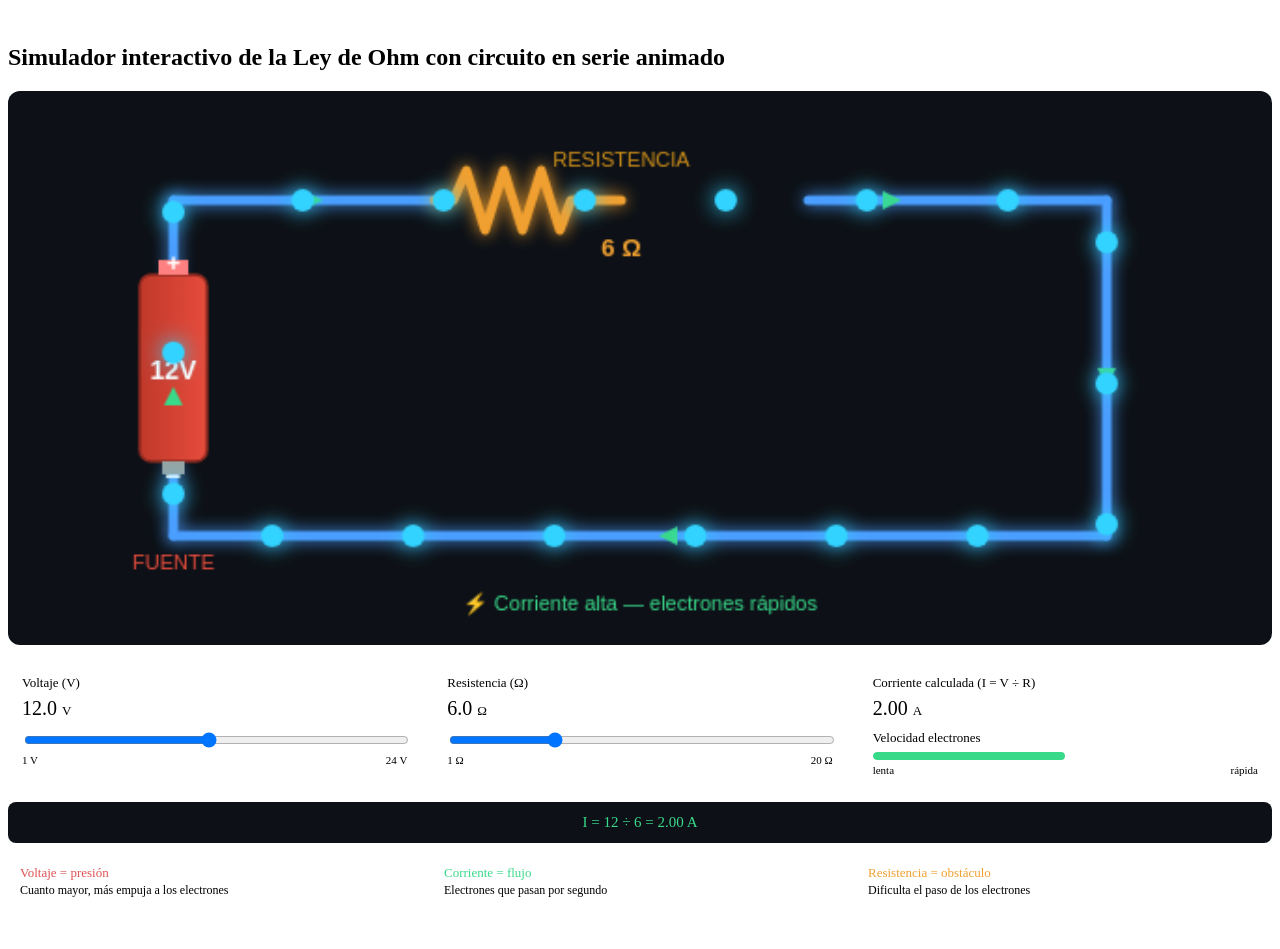
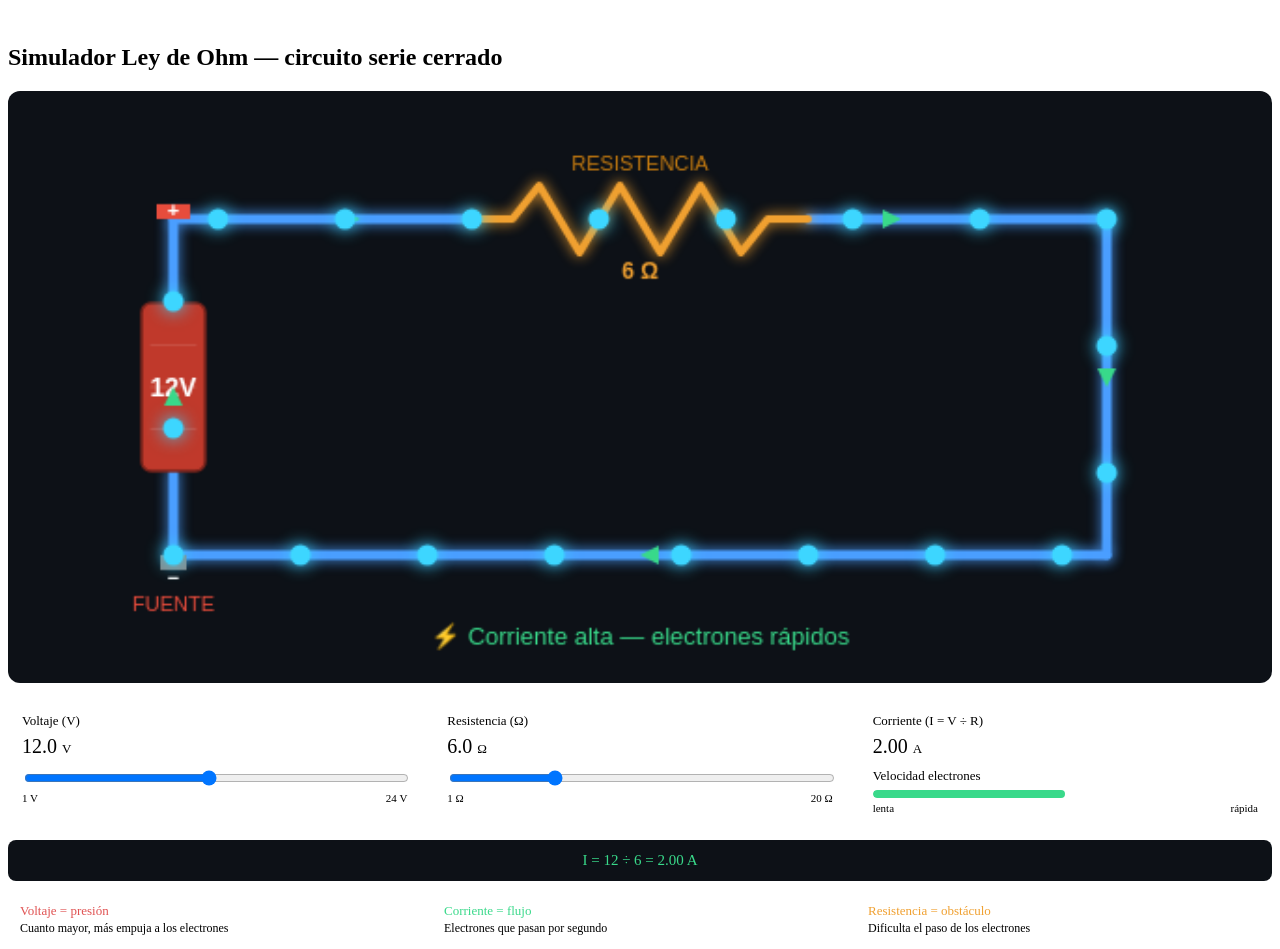
Before and after one commit to ntzblanco-dot/recursos-tesis, a plain HTML site: page ley_de_ohm_circuito_serie/index.html in a window 1280 px wide. Drawn offline with Linux system fonts and the light colour scheme.

Commit message:
Update index.html

```diff
--- a/ley_de_ohm_circuito_serie/index.html
+++ b/ley_de_ohm_circuito_serie/index.html
@@ -1,300 +1,243 @@
 
 <style>
-  .ohm-wrap { font-family: var(--font-sans); padding: 1rem 0; }
-  .circuit-bg { background: #0d1117; border-radius: 12px; padding: 16px; margin-bottom: 16px; }
-  .controls { display: grid; grid-template-columns: repeat(auto-fit, minmax(200px, 1fr)); gap: 12px; }
-  .ctrl-card { background: var(--color-background-secondary); border: 0.5px solid var(--color-border-tertiary); border-radius: 8px; padding: 14px; }
-  .ctrl-label { font-size: 13px; color: var(--color-text-secondary); margin-bottom: 6px; }
-  .ctrl-value { font-size: 20px; font-weight: 500; color: var(--color-text-primary); margin-bottom: 10px; }
-  .ctrl-value span { font-size: 13px; font-weight: 400; color: var(--color-text-secondary); }
-  .formula-box { background: #0d1117; border-radius: 8px; padding: 12px; text-align: center; margin-top: 12px; }
-  .formula-text { font-size: 15px; font-weight: 500; color: #39d98a; font-family: var(--font-mono); }
-  .speed-bar-track { height: 8px; background: var(--color-background-primary); border: 0.5px solid var(--color-border-tertiary); border-radius: 4px; overflow: hidden; margin-top: 6px; }
-  .speed-bar-fill { height: 100%; border-radius: 4px; transition: width 0.4s ease, background 0.4s ease; }
-  .legend { display: grid; grid-template-columns: repeat(auto-fit, minmax(160px, 1fr)); gap: 8px; margin-top: 12px; }
-  .legend-item { font-size: 12px; color: var(--color-text-secondary); background: var(--color-background-secondary); border: 0.5px solid var(--color-border-tertiary); border-radius: 6px; padding: 10px 12px; }
-  .legend-item strong { display: block; font-size: 13px; font-weight: 500; margin-bottom: 2px; }
+.ohm-wrap{font-family:var(--font-sans);padding:1rem 0}
+.circuit-bg{background:#0d1117;border-radius:12px;padding:16px;margin-bottom:16px}
+.controls{display:grid;grid-template-columns:repeat(auto-fit,minmax(200px,1fr));gap:12px}
+.ctrl-card{background:var(--color-background-secondary);border:0.5px solid var(--color-border-tertiary);border-radius:8px;padding:14px}
+.ctrl-label{font-size:13px;color:var(--color-text-secondary);margin-bottom:6px}
+.ctrl-value{font-size:20px;font-weight:500;color:var(--color-text-primary);margin-bottom:10px}
+.ctrl-value span{font-size:13px;font-weight:400;color:var(--color-text-secondary)}
+.formula-box{background:#0d1117;border-radius:8px;padding:12px;text-align:center;margin-top:12px}
+.formula-text{font-size:15px;font-weight:500;color:#39d98a;font-family:var(--font-mono)}
+.sptrk{height:8px;background:var(--color-background-primary);border:0.5px solid var(--color-border-tertiary);border-radius:4px;overflow:hidden;margin-top:6px}
+.spfil{height:100%;border-radius:4px;transition:width .4s,background .4s}
+.legend{display:grid;grid-template-columns:repeat(auto-fit,minmax(160px,1fr));gap:8px;margin-top:12px}
+.leg{font-size:12px;color:var(--color-text-secondary);background:var(--color-background-secondary);border:0.5px solid var(--color-border-tertiary);border-radius:6px;padding:10px 12px}
+.leg strong{display:block;font-size:13px;font-weight:500;margin-bottom:2px}
 </style>
 
 <div class="ohm-wrap">
-  <h2 class="sr-only">Simulador interactivo de la Ley de Ohm con circuito en serie animado</h2>
-
-  <div class="circuit-bg">
-    <canvas id="cvs" width="660" height="280" style="width:100%;display:block;border-radius:8px;"></canvas>
-  </div>
-
+<h2 class="sr-only">Simulador Ley de Ohm — circuito serie cerrado</h2>
+<div class="circuit-bg"><canvas id="cvs" width="660" height="300" style="width:100%;display:block;border-radius:8px"></canvas></div>
 <div class="controls">
   <div class="ctrl-card">
     <div class="ctrl-label">Voltaje (V)</div>
-      <div class="ctrl-value" id="v-val">12 <span>V</span></div>
-      <input type="range" id="sl-v" min="1" max="24" value="12" step="0.5" oninput="update()" style="width:100%">
+    <div class="ctrl-value" id="vv">12 <span>V</span></div>
+    <input type="range" id="slv" min="1" max="24" value="12" step="0.5" oninput="upd()" style="width:100%">
     <div style="display:flex;justify-content:space-between;font-size:11px;color:var(--color-text-secondary);margin-top:4px"><span>1 V</span><span>24 V</span></div>
   </div>
   <div class="ctrl-card">
     <div class="ctrl-label">Resistencia (Ω)</div>
-      <div class="ctrl-value" id="r-val">6 <span>Ω</span></div>
-      <input type="range" id="sl-r" min="1" max="20" value="6" step="0.5" oninput="update()" style="width:100%">
+    <div class="ctrl-value" id="rv">6 <span>Ω</span></div>
+    <input type="range" id="slr" min="1" max="20" value="6" step="0.5" oninput="upd()" style="width:100%">
     <div style="display:flex;justify-content:space-between;font-size:11px;color:var(--color-text-secondary);margin-top:4px"><span>1 Ω</span><span>20 Ω</span></div>
   </div>
   <div class="ctrl-card">
-      <div class="ctrl-label">Corriente calculada (I = V ÷ R)</div>
-      <div class="ctrl-value" id="i-val">2.00 <span>A</span></div>
+    <div class="ctrl-label">Corriente (I = V ÷ R)</div>
+    <div class="ctrl-value" id="iv">2.00 <span>A</span></div>
     <div class="ctrl-label" style="margin-top:6px">Velocidad electrones</div>
-      <div class="speed-bar-track"><div class="speed-bar-fill" id="sp-bar" style="width:50%;background:#39d98a"></div></div>
+    <div class="sptrk"><div class="spfil" id="spb" style="width:50%;background:#39d98a"></div></div>
     <div style="display:flex;justify-content:space-between;font-size:11px;color:var(--color-text-secondary);margin-top:4px"><span>lenta</span><span>rápida</span></div>
   </div>
 </div>
-
-  <div class="formula-box">
-    <div class="formula-text" id="formula">I = 12 ÷ 6 = 2.00 A</div>
-  </div>
-
+<div class="formula-box"><div class="formula-text" id="fml">I = 12 ÷ 6 = 2.00 A</div></div>
 <div class="legend">
-    <div class="legend-item"><strong style="color:#e05252">Voltaje = presión</strong>Cuanto mayor, más empuja a los electrones</div>
-    <div class="legend-item"><strong style="color:#39d98a">Corriente = flujo</strong>Electrones que pasan por segundo</div>
-    <div class="legend-item"><strong style="color:#f0a030">Resistencia = obstáculo</strong>Dificulta el paso de los electrones</div>
+  <div class="leg"><strong style="color:#e05252">Voltaje = presión</strong>Cuanto mayor, más empuja a los electrones</div>
+  <div class="leg"><strong style="color:#39d98a">Corriente = flujo</strong>Electrones que pasan por segundo</div>
+  <div class="leg"><strong style="color:#f0a030">Resistencia = obstáculo</strong>Dificulta el paso de los electrones</div>
 </div>
 </div>
 
 <script>
 (function(){
-  const canvas = document.getElementById('cvs');
-  const ctx = canvas.getContext('2d');
+const cv=document.getElementById('cvs'),ctx=cv.getContext('2d');
+const W=660,H=300;
 
-  // --- Geometría del circuito ---
-  // Rectángulo exterior del cable: x1=80, y1=50, x2=580, y2=230
-  // Batería centrada verticalmente en el lado izquierdo
-  // Resistencia en el cable superior centrada
+// Coordenadas del circuito
+const x1=80, y1=60, x2=580, y2=240;
 
-  const W = 660, H = 280;
-  const cx1 = 80, cy1 = 50, cx2 = 580, cy2 = 230;  // esquinas del circuito
+// Batería: lado izquierdo, centrada verticalmente
+const bw=34, bh=90;
+const bx=x1-bw/2, by=(y1+y2)/2-bh/2;
+// Los terminales de la batería tocan exactamente y1 e y2
+// Cable izquierdo va de y1 a (by) arriba, y de (by+bh) a y2 abajo
 
-  // Puntos clave del trayecto (sentido horario, flujo convencional + -> -)
-  // Los electrones viajan al contrario, pero la animación los mostramos en sentido convencional
-  // Segmentos: top-left->top-right, right-top->right-bottom, bottom-right->bottom-left, left-bottom->left-top
-  // Batería ocupa lado izquierdo entre cy1 y cy2, aprox centro y=140
-  // Resistencia ocupa cable superior, entre x=220 y x=420
+// Resistencia: cable superior, centrada horizontalmente
+const rLeft=240, rRight=420; // donde empieza y termina el zigzag en x
+// Cable superior va de x1 a rLeft, y de rRight a x2
 
-  const PATH = [
-    {x: cx1, y: cy1},          // 0: esquina sup izq
-    {x: 220, y: cy1},           // 1: entrada resistencia
-    {x: 420, y: cy1},           // 2: salida resistencia
-    {x: cx2, y: cy1},           // 3: esquina sup der
-    {x: cx2, y: cy2},           // 4: esquina inf der
-    {x: cx1, y: cy2},           // 5: esquina inf izq
-    {x: cx1, y: cy1},           // 6: cierra el loop
+// Trayectoria de electrones: sigue los cables Y los componentes
+// Orden: esquina sup-izq → (por cable) → resistencia → (por cable) → esquina sup-der
+//        → esquina inf-der → (por cable) → esquina inf-izq → (por cable) → batería → esquina sup-izq
+const PATH=[
+  {x:x1,   y:y1},   // 0 esquina sup-izq
+  {x:rLeft, y:y1},  // 1 entrada resistencia
+  {x:rRight,y:y1},  // 2 salida resistencia
+  {x:x2,   y:y1},   // 3 esquina sup-der
+  {x:x2,   y:y2},   // 4 esquina inf-der
+  {x:x1,   y:y2},   // 5 esquina inf-izq
+  {x:x1,   y:by+bh},// 6 terminal − batería
+  {x:x1,   y:by},   // 7 terminal + batería
+  {x:x1,   y:y1},   // 8 cierra loop
 ];
 
-  // Longitud de cada segmento
-  const SEGS = [];
+const SEGS=[];
 for(let i=0;i<PATH.length-1;i++){
-    const dx=PATH[i+1].x-PATH[i].x, dy=PATH[i+1].y-PATH[i].y;
+  const dx=PATH[i+1].x-PATH[i].x,dy=PATH[i+1].y-PATH[i].y;
   SEGS.push(Math.sqrt(dx*dx+dy*dy));
 }
-  const TOTAL = SEGS.reduce((a,b)=>a+b,0);
+const TOT=SEGS.reduce((a,b)=>a+b,0);
 
 function posAt(t){
-    t = ((t%1)+1)%1;
-    let d = t*TOTAL, acc=0;
+  t=((t%1)+1)%1;
+  let d=t*TOT,acc=0;
   for(let i=0;i<SEGS.length;i++){
     if(d<=acc+SEGS[i]){
       const r=(d-acc)/SEGS[i];
-        return { x: PATH[i].x+(PATH[i+1].x-PATH[i].x)*r,
-                 y: PATH[i].y+(PATH[i+1].y-PATH[i].y)*r };
+      return{x:PATH[i].x+(PATH[i+1].x-PATH[i].x)*r,
+             y:PATH[i].y+(PATH[i+1].y-PATH[i].y)*r};
     }
     acc+=SEGS[i];
   }
-    return {x:PATH[0].x, y:PATH[0].y};
+  return{x:PATH[0].x,y:PATH[0].y};
 }
 
-  // --- Electrones ---
-  const N = 18;
-  const electrons = Array.from({length:N},(_,i)=>({ t: i/N }));
-  let speed = 0.002; // progreso por frame
+const N=20, els=Array.from({length:N},(_,i)=>({t:i/N}));
+let spd=0.002;
 
-  // --- Dibujo ---
-  function drawCircuit(V,R){
+function wire(x1,y1,x2,y2){
+  ctx.beginPath();ctx.moveTo(x1,y1);ctx.lineTo(x2,y2);ctx.stroke();
+}
+
+function drawScene(V,R){
   ctx.clearRect(0,0,W,H);
 
-    // Fondo oscuro ya lo da el CSS, solo canvas transparente aquí
-    // Cable: dibujamos el rectángulo del circuito como 4 segmentos
-    // pero omitimos donde están los componentes
+  // ── CABLES: solo los segmentos sin componente ──
+  ctx.strokeStyle='#4a9eff';ctx.lineWidth=5;
+  ctx.lineCap='round';ctx.lineJoin='round';
+  ctx.shadowColor='#4a9eff';ctx.shadowBlur=7;
 
-    const cabColor = '#4a9eff';
-    ctx.strokeStyle = cabColor;
-    ctx.lineWidth = 5;
-    ctx.lineCap = 'round';
-    ctx.lineJoin = 'round';
-    ctx.shadowColor = '#4a9eff';
-    ctx.shadowBlur = 8;
+  // Superior izquierdo: de esquina a entrada resistencia
+  wire(x1, y1, rLeft, y1);
+  // Superior derecho: de salida resistencia a esquina
+  wire(rRight, y1, x2, y1);
+  // Derecho vertical completo
+  wire(x2, y1, x2, y2);
+  // Inferior completo
+  wire(x2, y2, x1, y2);
+  // Izquierdo inferior: de esquina inf hasta terminal − batería
+  wire(x1, y2, x1, by+bh);
+  // Izquierdo superior: de terminal + batería hasta esquina sup
+  wire(x1, by, x1, y1);
 
-    // Segmento superior izquierdo (de esquina sup izq a entrada resistencia)
-    line(cx1, cy1, 220, cy1);
-    // Segmento superior derecho (de salida resistencia a esquina sup der)
-    line(420, cy1, cx2, cy1);
-    // Segmento derecho vertical
-    line(cx2, cy1, cx2, cy2);
-    // Segmento inferior
-    line(cx2, cy2, cx1, cy2);
-    // Segmento izquierdo: de esquina inf izq a bajo de batería, y de arriba de batería a esquina sup izq
-    // Batería: centro y=140, alto=100 => de y=90 a y=190
-    line(cx1, cy2, cx1, 190);
-    line(cx1, 90, cx1, cy1);
+  ctx.shadowBlur=0;
 
-    ctx.shadowBlur = 0;
+  // ── BATERÍA ──
+  // Cuerpo
+  ctx.fillStyle='#c0392b';
+  ctx.beginPath();ctx.roundRect(bx,by,bw,bh,5);ctx.fill();
+  ctx.strokeStyle='#7b241c';ctx.lineWidth=1.5;ctx.stroke();
+  // Líneas internas
+  ctx.strokeStyle='rgba(255,255,255,0.12)';ctx.lineWidth=1;
+  for(let i=1;i<4;i++){
+    ctx.beginPath();ctx.moveTo(bx+5,by+i*bh/4);ctx.lineTo(bx+bw-5,by+i*bh/4);ctx.stroke();
+  }
+  // Terminal + (rectángulo que toca y1 exactamente)
+  ctx.fillStyle='#e74c3c';
+  ctx.fillRect(bx+8, y1-8, bw-16, 8);
+  // Terminal − (rectángulo que toca y2 exactamente)
+  ctx.fillStyle='#888';
+  ctx.fillRect(bx+10, y2, bw-20, 8);
+  // Etiquetas
+  ctx.fillStyle='white';ctx.font='bold 11px sans-serif';ctx.textAlign='center';
+  ctx.fillText('+', x1, y1-1);
+  ctx.fillText('−', x1, y2+16);
+  ctx.font='bold 14px sans-serif';
+  ctx.fillText(V+'V', x1, by+bh/2+5);
+  ctx.fillStyle='#e74c3c';ctx.font='11px sans-serif';
+  ctx.fillText('FUENTE', x1, y2+30);
 
-    // --- BATERÍA ---
-    drawBattery(V);
+  // ── RESISTENCIA ──
+  const ry=y1;
+  ctx.strokeStyle='#f0a030';ctx.lineWidth=4;
+  ctx.lineCap='round';ctx.lineJoin='round';
+  ctx.shadowColor='#f0a030';ctx.shadowBlur=7;
+  // Zigzag: 8 picos entre rLeft y rRight
+  const pts=[[0,0],[12,0],[20,-18],[32,18],[44,-18],[56,18],[68,-18],[80,18],[88,0],[100,0]];
+  const scaleX=(rRight-rLeft)/100;
+  ctx.beginPath();
+  ctx.moveTo(rLeft+pts[0][0]*scaleX, ry+pts[0][1]);
+  for(let i=1;i<pts.length;i++)
+    ctx.lineTo(rLeft+pts[i][0]*scaleX, ry+pts[i][1]);
+  ctx.stroke();ctx.shadowBlur=0;
+  ctx.fillStyle='#f0a030';ctx.font='bold 12px sans-serif';ctx.textAlign='center';
+  ctx.fillText(R+' Ω',(rLeft+rRight)/2, ry+32);
+  ctx.fillStyle='#c87d10';ctx.font='11px sans-serif';
+  ctx.fillText('RESISTENCIA',(rLeft+rRight)/2, ry-26);
 
-    // --- RESISTENCIA ---
-    drawResistor(R);
+  // ── FLECHAS de dirección ──
+  ctx.fillStyle='#39d98a';
+  arw(180,y1,1,0);   // superior izq →
+  arw(470,y1,1,0);   // superior der →
+  arw(x2,(y1+y2)/2,0,1); // derecho ↓
+  arw(330,y2,-1,0);  // inferior ←
+  arw(x1,(y1+y2)/2,0,-1); // izquierdo ↑
 
-    // --- Flechas de dirección ---
-    drawArrows();
-
-    // --- Electrones ---
-    electrons.forEach(e=>{
-      const p = posAt(e.t);
-      // Color según velocidad
-      const hue = Math.max(160, 200 - speed*3000);
-      ctx.beginPath();
-      ctx.arc(p.x, p.y, 6, 0, Math.PI*2);
-      ctx.fillStyle = `hsl(${hue},100%,60%)`;
-      ctx.shadowColor = `hsl(${hue},100%,60%)`;
-      ctx.shadowBlur = 12;
-      ctx.fill();
-      ctx.shadowBlur = 0;
+  // ── ELECTRONES ──
+  els.forEach(e=>{
+    const p=posAt(e.t);
+    const hue=Math.max(150,200-spd*3000);
+    ctx.beginPath();ctx.arc(p.x,p.y,5.5,0,Math.PI*2);
+    ctx.fillStyle=`hsl(${hue},100%,62%)`;
+    ctx.shadowColor=`hsl(${hue},100%,62%)`;ctx.shadowBlur=10;
+    ctx.fill();ctx.shadowBlur=0;
   });
 
-    // Etiqueta informativa
-    const I = V/R;
-    const msg = I < 0.8 ? '🐢 Corriente baja — electrones lentos'
-              : I < 2   ? '✅ Corriente normal'
-              : I < 4   ? '⚡ Corriente alta — electrones rápidos'
-              :            '🚀 ¡Máxima corriente!';
-    ctx.fillStyle = '#39d98a';
-    ctx.font = '13px var(--font-sans, sans-serif)';
-    ctx.textAlign = 'center';
-    ctx.fillText(msg, W/2, H-10);
+  // Mensaje
+  const I=V/R;
+  ctx.fillStyle='#39d98a';ctx.font='13px sans-serif';ctx.textAlign='center';
+  ctx.fillText(
+    I<0.8?'🐢 Corriente baja — electrones lentos':
+    I<2  ?'✅ Corriente normal':
+    I<4  ?'⚡ Corriente alta — electrones rápidos':
+          '🚀 ¡Máxima corriente!',
+    W/2, H-12
+  );
 }
 
-  function line(x1,y1,x2,y2){
-    ctx.beginPath(); ctx.moveTo(x1,y1); ctx.lineTo(x2,y2); ctx.stroke();
+function arw(x,y,dx,dy){
+  const s=10;
+  ctx.beginPath();ctx.moveTo(x,y);
+  ctx.lineTo(x-s*dx+s*.5*dy, y-s*dy+s*.5*dx);
+  ctx.lineTo(x-s*dx-s*.5*dy, y-s*dy-s*.5*dx);
+  ctx.closePath();ctx.fill();
 }
 
-  function drawBattery(V){
-    const bx = cx1-18, by = 90, bw = 36, bh = 100;
-    // Cuerpo
-    const grad = ctx.createLinearGradient(bx,by,bx+bw,by);
-    grad.addColorStop(0,'#c0392b'); grad.addColorStop(1,'#e74c3c');
-    ctx.fillStyle = grad;
-    ctx.beginPath();
-    ctx.roundRect(bx,by,bw,bh,6);
-    ctx.fill();
-    ctx.strokeStyle = '#922b21'; ctx.lineWidth=1.5; ctx.shadowBlur=0;
-    ctx.stroke();
-
-    // Terminal + (arriba)
-    ctx.fillStyle='#ff8080';
-    ctx.fillRect(bx+10,by-8,16,8);
-    ctx.fillStyle='white'; ctx.font='bold 13px sans-serif'; ctx.textAlign='center';
-    ctx.fillText('+', cx1, by-2);
-
-    // Terminal − (abajo)
-    ctx.fillStyle='#95a5a6';
-    ctx.fillRect(bx+12,by+bh,12,7);
-    ctx.fillStyle='white'; ctx.font='bold 15px sans-serif';
-    ctx.fillText('−', cx1, by+bh+13);
-
-    // Valor voltaje
-    ctx.fillStyle='white'; ctx.font='bold 14px sans-serif';
-    ctx.fillText(V+'V', cx1, by+bh/2+6);
-
-    // Etiqueta
-    ctx.fillStyle='#e74c3c'; ctx.font='11px sans-serif';
-    ctx.fillText('FUENTE', cx1, cy2+18);
-  }
-
-  function drawResistor(R){
-    // Zigzag centrado en x=320, y=cy1
-    const rx=220, ry=cy1;
-    ctx.strokeStyle='#f0a030'; ctx.lineWidth=5;
-    ctx.lineCap='round'; ctx.lineJoin='round';
-    ctx.shadowColor='#f0a030'; ctx.shadowBlur=8;
-    ctx.beginPath();
-    const pts=[[0,0],[10,0],[17,-16],[27,16],[37,-16],[47,16],[57,-16],[67,16],[73,0],[100,0]];
-    ctx.moveTo(rx+pts[0][0],ry+pts[0][1]);
-    for(let i=1;i<pts.length;i++) ctx.lineTo(rx+pts[i][0],ry+pts[i][1]);
-    ctx.stroke();
-    ctx.shadowBlur=0;
-
-    // Etiqueta
-    ctx.fillStyle='#f0a030'; ctx.font='bold 13px sans-serif'; ctx.textAlign='center';
-    ctx.fillText(R+' Ω', 320, cy1+30);
-    ctx.fillStyle='#d0901a'; ctx.font='11px sans-serif';
-    ctx.fillText('RESISTENCIA', 320, cy1-18);
-  }
-
-  function drawArrows(){
-    ctx.fillStyle='#39d98a'; ctx.strokeStyle='#39d98a'; ctx.lineWidth=1.5;
-    // Flecha superior izquierda (→)
-    arrow(160, cy1, 1, 0);
-    // Flecha superior derecha (→)
-    arrow(470, cy1, 1, 0);
-    // Flecha lateral derecha (↓)
-    arrow(cx2, 150, 0, 1);
-    // Flecha inferior (←)
-    arrow(340, cy2, -1, 0);
-    // Flecha lateral izquierda (↑)
-    arrow(cx1, 150, 0, -1);
-  }
-
-  function arrow(x,y,dx,dy){
-    const s=10;
-    ctx.beginPath();
-    ctx.moveTo(x,y);
-    ctx.lineTo(x - s*dx + s*0.5*dy, y - s*dy + s*0.5*dx);
-    ctx.lineTo(x - s*dx - s*0.5*dy, y - s*dy - s*0.5*dx);
-    ctx.closePath();
-    ctx.fill();
-  }
-
-  // --- Animación ---
-  let lastT = 0;
+let lastT=0;
 function frame(ts){
-    const dt = Math.min((ts-lastT)/1000, 0.05);
-    lastT = ts;
-    electrons.forEach(e=>{
-      e.t += speed * dt * 60;
-      if(e.t>1) e.t-=1;
-    });
-    const V = parseFloat(document.getElementById('sl-v').value);
-    const R = parseFloat(document.getElementById('sl-r').value);
-    drawCircuit(V,R);
+  const dt=Math.min((ts-lastT)/1000,.05);lastT=ts;
+  els.forEach(e=>{e.t+=spd*dt*60;if(e.t>1)e.t-=1;});
+  const V=parseFloat(document.getElementById('slv').value);
+  const R=parseFloat(document.getElementById('slr').value);
+  drawScene(V,R);
   requestAnimationFrame(frame);
 }
-  requestAnimationFrame(t=>{ lastT=t; requestAnimationFrame(frame); });
+requestAnimationFrame(t=>{lastT=t;requestAnimationFrame(frame);});
 
-  // --- Controles ---
-  window.update = function(){
-    const V = parseFloat(document.getElementById('sl-v').value);
-    const R = parseFloat(document.getElementById('sl-r').value);
-    const I = V/R;
-
-    document.getElementById('v-val').innerHTML = V.toFixed(1)+' <span>V</span>';
-    document.getElementById('r-val').innerHTML = R.toFixed(1)+' <span>Ω</span>';
-    document.getElementById('i-val').innerHTML = I.toFixed(2)+' <span>A</span>';
-    document.getElementById('formula').textContent = `I = ${V} ÷ ${R} = ${I.toFixed(2)} A`;
-
-    // Velocidad proporcional a corriente (I max ~24A, min ~0.05A)
-    speed = Math.max(0.0004, Math.min(0.006, I * 0.0012));
-
-    const pct = Math.min(100, (I/4)*100);
-    const bar = document.getElementById('sp-bar');
-    bar.style.width = pct+'%';
-    bar.style.background = pct<30 ? '#4a9eff' : pct<65 ? '#39d98a' : pct<85 ? '#f0a030' : '#e05252';
+window.upd=function(){
+  const V=parseFloat(document.getElementById('slv').value);
+  const R=parseFloat(document.getElementById('slr').value);
+  const I=V/R;
+  document.getElementById('vv').innerHTML=V.toFixed(1)+' <span>V</span>';
+  document.getElementById('rv').innerHTML=R.toFixed(1)+' <span>Ω</span>';
+  document.getElementById('iv').innerHTML=I.toFixed(2)+' <span>A</span>';
+  document.getElementById('fml').textContent=`I = ${V} ÷ ${R} = ${I.toFixed(2)} A`;
+  spd=Math.max(.0004,Math.min(.006,I*.0012));
+  const pct=Math.min(100,(I/4)*100);
+  const b=document.getElementById('spb');
+  b.style.width=pct+'%';
+  b.style.background=pct<30?'#4a9eff':pct<65?'#39d98a':pct<85?'#f0a030':'#e05252';
 };
-
-  update();
+upd();
 })();
 </script>
```
Lines whose indentation alone changed are shown as unchanged.
